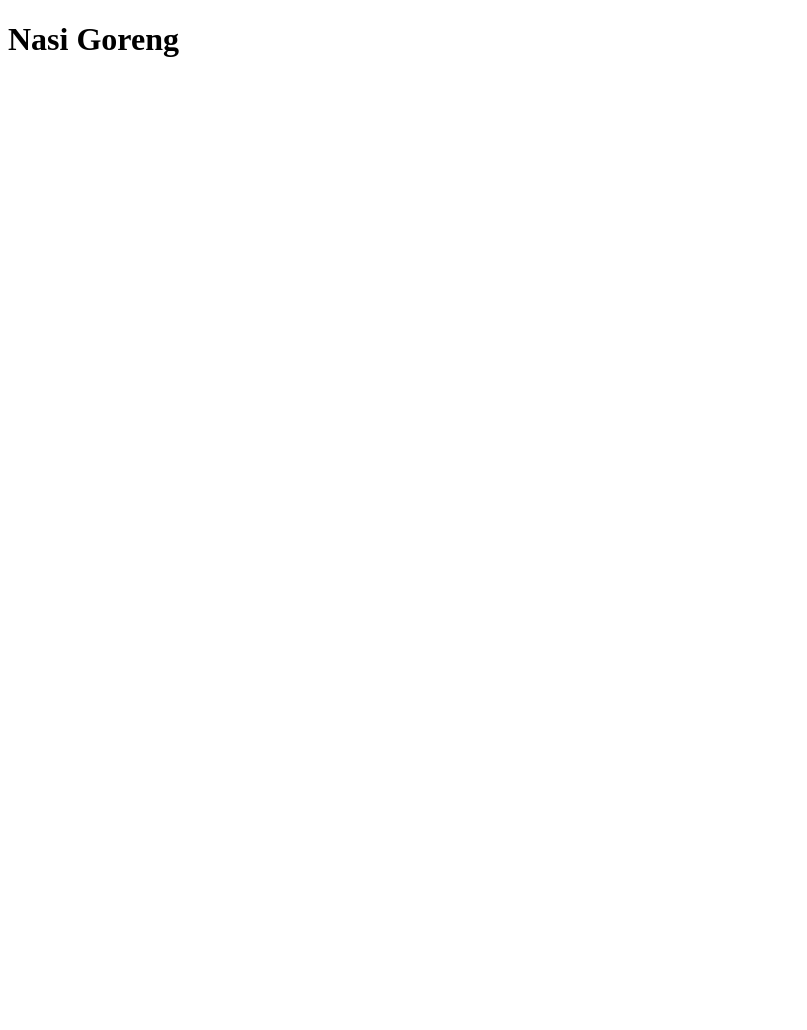
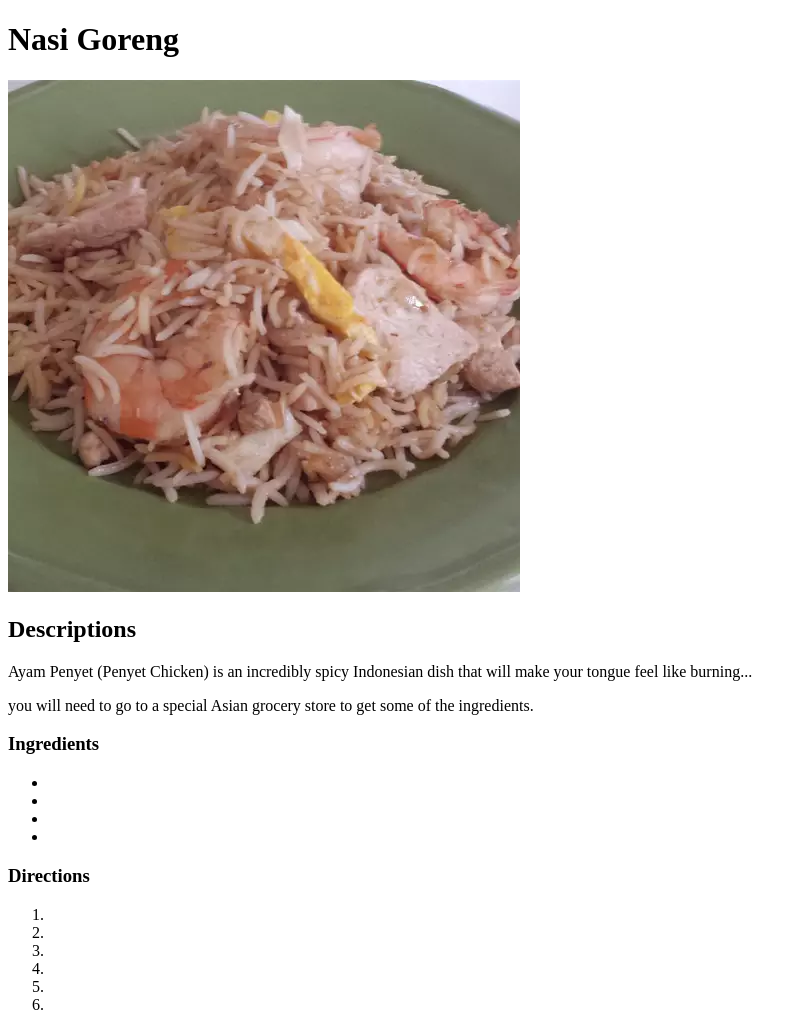
Before and after one commit to Yirvan/odin-recipes, a plain HTML site: page recipes/nasi-goreng.html in a window 1280 px wide. Shown: the whole page, without its empty margins (0-807 px from the left). Before the commit the page ends 800 px from the top, so only its background shows below. Drawn offline with Linux system fonts and the light colour scheme.

Commit message:
edit lasagna.html & nasi-goreng.html and add content to each page

```diff
--- a/recipes/nasi-goreng.html
+++ b/recipes/nasi-goreng.html
@@ -7,5 +7,25 @@
 </head>
 <body>
     <h1>Nasi Goreng</h1>
+    <img src="../images/nasi-goreng.webp" alt="gambar nasi goreng">
+    <h2>Descriptions</h2>
+    <p>Ayam Penyet (Penyet Chicken) is an incredibly spicy Indonesian dish that will make your tongue feel like burning...</p>
+    <p>you will need to go to a special Asian grocery store to get some of the ingredients.</p>
+    <h3>Ingredients</h3>
+    <ul>
+        <li></li>
+        <li></li>
+        <li></li>
+        <li></li>
+    </ul>
+    <h3>Directions</h3>
+    <ol>
+        <li></li>
+        <li></li>
+        <li></li>
+        <li></li>
+        <li></li>
+        <li></li>
+    </ol>
 </body>
 </html>
```
Also changed, not shown: recipes/lasagna.html (+19 -0 lines).
